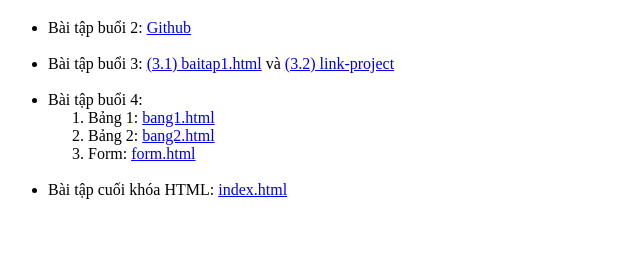
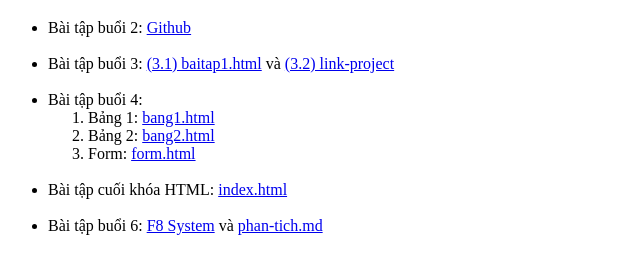
Before and after one commit to vinhnvp/F8_K19-HomeWork, a plain HTML site: page index.html in a window 1280 px wide. Shown: the part 61-334 px from the top of the page, without its empty margins (0-640 px from the left). Drawn offline with Linux system fonts and the light colour scheme.

Commit message:
Update menu bai tap

```diff
--- a/index.html
+++ b/index.html
@@ -20,6 +20,10 @@
         </li>
         <br>
         <li>Bài tập cuối khóa HTML: <a href="https://vinhnvp.github.io/F8_K19-HomeWork/Baikiemtrahtml/index.html">index.html</a></li>
+        <br>
+        <li>Bài tập buổi 6: <a href="https://vinhnvp.github.io/F8_K19-HomeWork/BaiTapBuoi6/f8-system/">F8 System</a> và
+            <a href="https://vinhnvp.github.io/F8_K19-HomeWork/BaiTapBuoi6/phan-tich.md">phan-tich.md</a>
+        <br>
     </ul>
 </body>
 </html>
```
